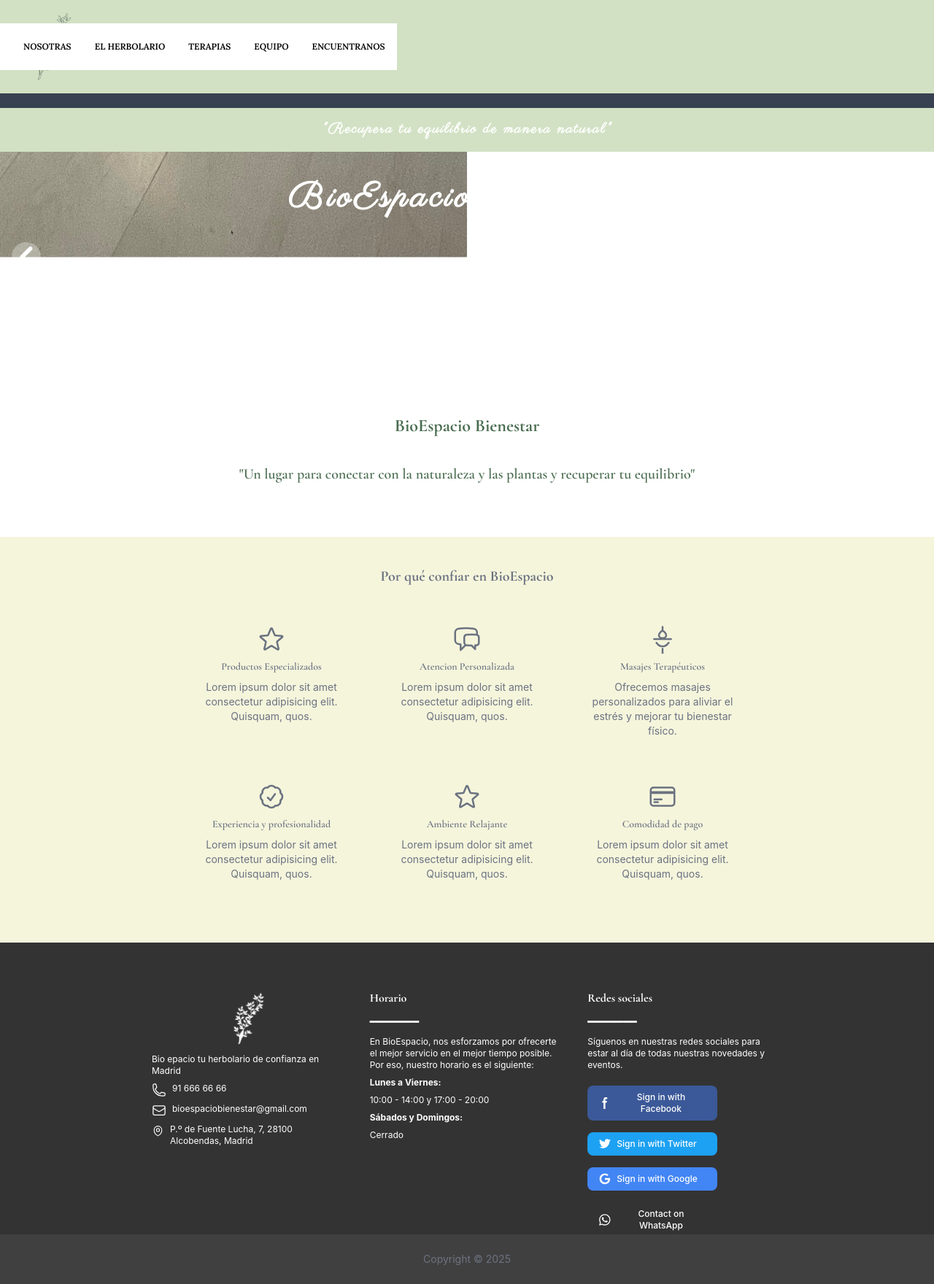
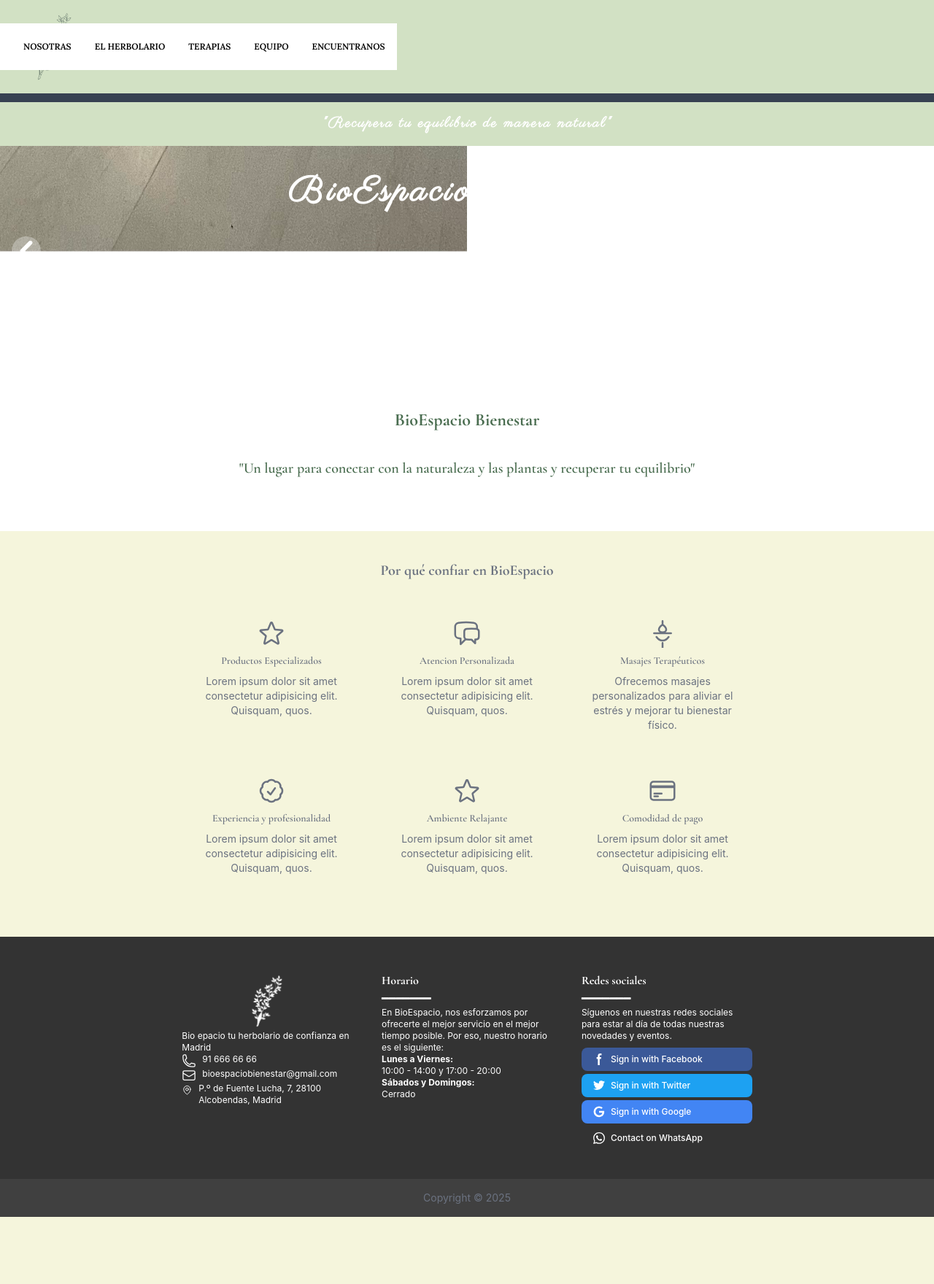
Before and after one commit to JoseCalderon18/Web, a PHP site: page / in a window 1280 px wide. Shown: the whole page at 73% size. After the commit the page ends 1668 px from the top, so only its background shows below. Run offline with PHP 8.4, Linux system fonts and the light colour scheme; some libraries are stand-ins or nearby versions; some web fonts are replaced.

Commit message:
Cambios en el Footer y Nav

```diff
--- a/assets/js/script.js
+++ b/assets/js/script.js
@@ -1,4 +1,5 @@
-
+// Espera a que el DOM esté completamente cargado
+$(document).ready(function() {
     // Obtiene las referencias a los elementos
     const $btnHamburguesa = $("#botonHamburguesa");
     const $menuNav = $("#menuNav");
@@ -9,3 +10,4 @@
             $menuNav.toggleClass("hidden");
         });
     }
+});
--- a/index.php
+++ b/index.php
@@ -33,7 +33,7 @@
     </header>
 
     <main>
-    <div class="bg-gray-700 w-full h-5" aria-label="Separador decorativo"></div>
+    <div class="bg-gray-700 w-full h-3" aria-label="Separador decorativo"></div>
     <h1 class="bg-logo text-white text-center text-xl md:text-2xl lg:text-3xl 2xl:text-4xl p-4 font-display-Parisienne font-bold tracking-widest w-full h-full" aria-label="Lema principal">"Recupera tu equilibrio de manera natural"</h1>
 
         <!-- Carrusel de fotos -->
@@ -187,9 +187,9 @@
     </main>
     <!-- Footer -->
     <footer class="w-full bg-gris">
-        <div class="flex flex-row w-3/4 p-8 pt-16 mx-auto h-100 text-white">
+        <div class="flex flex-col sm:flex-row w-2/3 sm:w-2/3 p-5 pt-8 mx-auto me-auto h-full text-white gap-2">
             <!--Primer bloque-->
-            <div class="flex flex-col gap-2 w-1/3 px-4">
+            <div class="flex flex-col gap-3 w-full sm:w-1/3 p-4 m-4 sm:mb-0">
                 <img src="assets/img/logoBlanco.png" alt="Logotipo en blanco de BioSpace - Centro de bienestar natural" class="w-auto h-20 sm:h-24 md:h-28 lg:h-32 object-contain">
                 <p class="text-xs">Bio epacio tu herbolario de confianza en Madrid</p>
                 <!--Telefono de contacto-->
@@ -212,12 +212,11 @@
                     <path stroke-linecap="round" stroke-linejoin="round" d="M15 10.5a3 3 0 1 1-6 0 3 3 0 0 1 6 0Z" />
                     <path stroke-linecap="round" stroke-linejoin="round" d="M19.5 10.5c0 7.142-7.5 11.25-7.5 11.25S4.5 17.642 4.5 10.5a7.5 7.5 0 1 1 15 0Z" />
                 </svg>
-
                     <span>P.º de Fuente Lucha, 7, 28100 Alcobendas, Madrid</span>
                 </p>
             </div>
             <!--Segundo bloque-->
-            <div class="flex flex-col gap-2 w-1/3 px-4">
+            <div class="flex flex-col gap-3 w-full sm:w-1/3 p-4 m-4 sm:mb-0">
                 <!--Horario-->
                 <h1 class="text-base font-bold font-display-CormorantGaramond">Horario</h1>
                 <p>━━━━━━━</p>
@@ -228,34 +227,34 @@
                 <p class="text-xs">Cerrado</p>
             </div>
             <!--Tercer bloque-->
-            <div class="flex flex-col gap-2 w-1/3 px-4">
+            <div class="flex flex-col gap-3 w-full sm:w-1/3 p-4 m-4 sm:mb-0">
                 <!--Redes sociales-->
                 <h1 class="text-base font-bold font-display-CormorantGaramond">Redes sociales</h1>
                 <p>━━━━━━━</p>
-                <p class="text-xs mb-3">Síguenos en nuestras redes sociales para estar al día de todas nuestras novedades y eventos.</p>
-                <!--Facebook-->
-                <button type="button" class="text-white w-2/3 bg-[#3b5998] hover:bg-[#3b5998]/90 focus:ring-4 focus:outline-none focus:ring-[#3b5998]/50 font-medium rounded-lg text-xs px-4 py-2 text-center inline-flex items-center dark:focus:ring-[#3b5998]/55 me-2 mb-2">
+                <p class="text-xs mb-2">Síguenos en nuestras redes sociales para estar al día de todas nuestras novedades y eventos.</p>
+                <!--Social buttons-->
+                <button type="button" class="text-white w-full sm:w-2/3 bg-[#3b5998] hover:bg-[#3b5998]/90 focus:ring-4 focus:outline-none focus:ring-[#3b5998]/50 font-medium rounded-lg text-xs px-4 py-2 text-center inline-flex items-center dark:focus:ring-[#3b5998]/55 me-2 mb-1">
                     <svg class="w-4 h-4 me-2" aria-hidden="true" xmlns="http://www.w3.org/2000/svg" fill="currentColor" viewBox="0 0 8 19">
                         <path fill-rule="evenodd" d="M6.135 3H8V0H6.135a4.147 4.147 0 0 0-4.142 4.142V6H0v3h2v9.938h3V9h2.021l.592-3H5V3.591A.6.6 0 0 1 5.592 3h.543Z" clip-rule="evenodd"/>
                     </svg>
                     Sign in with Facebook
                 </button>
                 <!--Twitter-->
-                <button type="button" class="text-white w-2/3 bg-[#1da1f2] hover:bg-[#1da1f2]/90 focus:ring-4 focus:outline-none focus:ring-[#1da1f2]/50 font-medium rounded-lg text-xs px-4 py-2 text-center inline-flex items-center dark:focus:ring-[#1da1f2]/55 me-2 mb-2">
+                <button type="button" class="text-white w-full sm:w-2/3 bg-[#1da1f2] hover:bg-[#1da1f2]/90 focus:ring-4 focus:outline-none focus:ring-[#1da1f2]/50 font-medium rounded-lg text-xs px-4 py-2 text-center inline-flex items-center dark:focus:ring-[#1da1f2]/55 me-2 mb-1">
                     <svg class="w-4 h-4 me-2" aria-hidden="true" xmlns="http://www.w3.org/2000/svg" fill="currentColor" viewBox="0 0 20 17">
                         <path fill-rule="evenodd" d="M20 1.892a8.178 8.178 0 0 1-2.355.635 4.074 4.074 0 0 0 1.8-2.235 8.344 8.344 0 0 1-2.605.98A4.13 4.13 0 0 0 13.85 0a4.068 4.068 0 0 0-4.1 4.038 4 4 0 0 0 .105.919A11.705 11.705 0 0 1 1.4.734a4.006 4.006 0 0 0 1.268 5.392 4.165 4.165 0 0 1-1.859-.5v.05A4.057 4.057 0 0 0 4.1 9.635a4.19 4.19 0 0 1-1.856.07 4.108 4.108 0 0 0 3.831 2.807A8.36 8.36 0 0 1 0 14.184 11.732 11.732 0 0 0 6.291 16 11.502 11.502 0 0 0 17.964 4.5c0-.177 0-.35-.012-.523A8.143 8.143 0 0 0 20 1.892Z" clip-rule="evenodd"/>
                     </svg>
                     Sign in with Twitter
                 </button>
                 <!--Google-->
-                <button type="button" class="text-white w-2/3 bg-[#4285F4] hover:bg-[#4285F4]/90 focus:ring-4 focus:outline-none focus:ring-[#4285F4]/50 font-medium rounded-lg text-xs px-4 py-2 text-center inline-flex items-center dark:focus:ring-[#4285F4]/55 me-2 mb-2">
+                <button type="button" class="text-white w-full sm:w-2/3 bg-[#4285F4] hover:bg-[#4285F4]/90 focus:ring-4 focus:outline-none focus:ring-[#4285F4]/50 font-medium rounded-lg text-xs px-4 py-2 text-center inline-flex items-center dark:focus:ring-[#4285F4]/55 me-2 mb-1">
                     <svg class="w-4 h-4 me-2" aria-hidden="true" xmlns="http://www.w3.org/2000/svg" fill="currentColor" viewBox="0 0 18 19">
                         <path fill-rule="evenodd" d="M8.842 18.083a8.8 8.8 0 0 1-8.65-8.948 8.841 8.841 0 0 1 8.8-8.652h.153a8.464 8.464 0 0 1 5.7 2.257l-2.193 2.038A5.27 5.27 0 0 0 9.09 3.4a5.882 5.882 0 0 0-.2 11.76h.124a5.091 5.091 0 0 0 5.248-4.057L14.3 11H9V8h8.34c.066.543.095 1.09.088 1.636-.086 5.053-3.463 8.449-8.4 8.449l-.186-.002Z" clip-rule="evenodd"/>
                     </svg>
                     Sign in with Google
                 </button>
                 <!--WhatsApp-->
-                <button type="button" class="text-white w-2/3 bg-[#25D366] hover:bg-[#25D366]/90 focus:ring-4 focus:outline-none focus:ring-[#25D366]/50 font-medium rounded-lg text-xs px-4 py-2 text-center inline-flex items-center dark:focus:ring-[#25D366]/55 me-2 mb-2">
+                <button type="button" class="text-white w-full sm:w-2/3 bg-[#25D366] hover:bg-[#25D366]/90 focus:ring-4 focus:outline-none focus:ring-[#25D366]/50 font-medium rounded-lg text-xs px-4 py-2 text-center inline-flex items-center dark:focus:ring-[#25D366]/55 me-2 mb-1">
                     <svg class="w-4 h-4 me-2" aria-hidden="true" xmlns="http://www.w3.org/2000/svg" fill="currentColor" viewBox="0 0 24 24">
                         <path fill-rule="evenodd" d="M20.463 3.488C18.217 1.24 15.231 0 12.05 0 5.495 0 .16 5.335.157 11.892c0 2.096.547 4.142 1.588 5.945L.057 24l6.304-1.654a11.882 11.882 0 005.683 1.448h.005c6.554 0 11.89-5.335 11.893-11.893 0-3.181-1.237-6.167-3.479-8.413zM12.05 21.785h-.004a9.867 9.867 0 01-5.031-1.378l-.36-.214-3.741.981 1-3.648-.235-.374A9.844 9.844 0 012.157 11.892c0-5.46 4.444-9.902 9.897-9.902 2.641 0 5.123 1.03 6.988 2.898a9.837 9.837 0 012.898 6.994c-.003 5.46-4.447 9.903-9.89 9.903zm5.425-7.417c-.299-.149-1.764-.87-2.037-.969-.274-.099-.473-.149-.672.149-.199.298-.771.969-.945 1.168-.174.199-.348.223-.647.074-.3-.149-1.267-.467-2.413-1.488-.892-.796-1.494-1.777-1.669-2.076-.174-.299-.018-.46.131-.609.135-.134.299-.348.448-.522.149-.174.199-.298.298-.497.099-.199.05-.373-.025-.522-.075-.149-.672-1.619-.921-2.217-.242-.581-.487-.502-.672-.511-.174-.008-.373-.01-.572-.01-.199 0-.522.074-.796.373-.274.299-1.045 1.019-1.045 2.488 0 1.469 1.07 2.889 1.219 3.088.149.199 2.096 3.201 5.077 4.487.709.306 1.263.489 1.694.625.712.227 1.36.195 1.871.118.571-.085 1.758-.719 2.006-1.413.248-.694.248-1.289.173-1.413-.074-.124-.273-.198-.572-.347z" clip-rule="evenodd"/>
                     </svg>
@@ -264,13 +263,13 @@
             </div>
         </div>
         <!--Copyright-->
-        <div class="w-full bg-neutral-700 text-center text-sm text-gray-500 py-6">
+        <div class="w-full bg-neutral-700 text-center text-sm text-gray-500 py-4">
             <p>Copyright © 2025</p>
         </div>
     </footer>
+</body>
     <!-- Scripts al final del body -->
+    <script src="https://code.jquery.com/jquery-3.7.1.min.js"></script>
+    <script src="node_modules/flowbite/dist/flowbite.min.js"></script>
     <script src="assets/js/script.js" alt="Script principal"></script>
-    <script src="https://code.jquery.com/jquery-3.7.1.min.js"></script>
-    <script src="node_modules/flowbite/dist/flowbite.min.js" alt="Script de Flowbite"></script>
-</body>
 </html>
```
Lines whose indentation alone changed are shown as unchanged.
